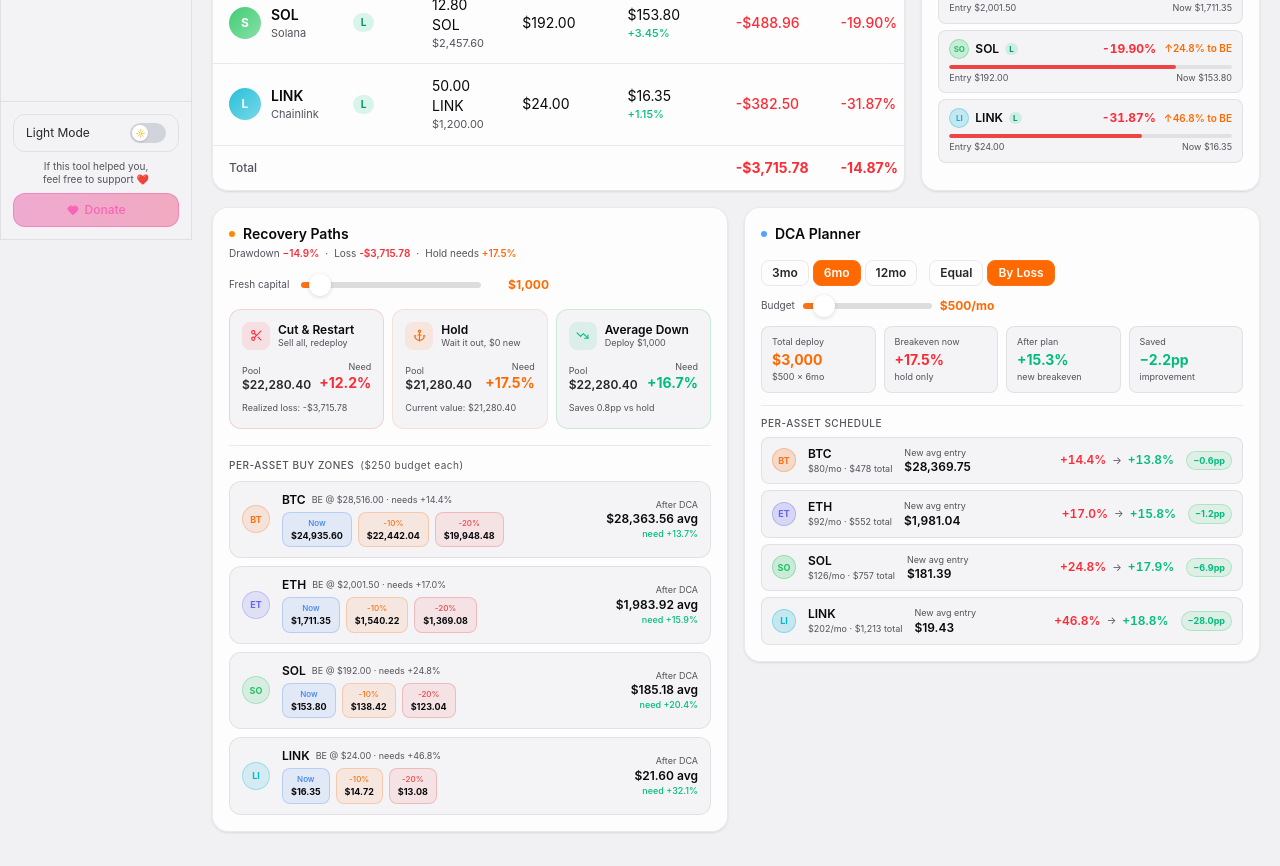
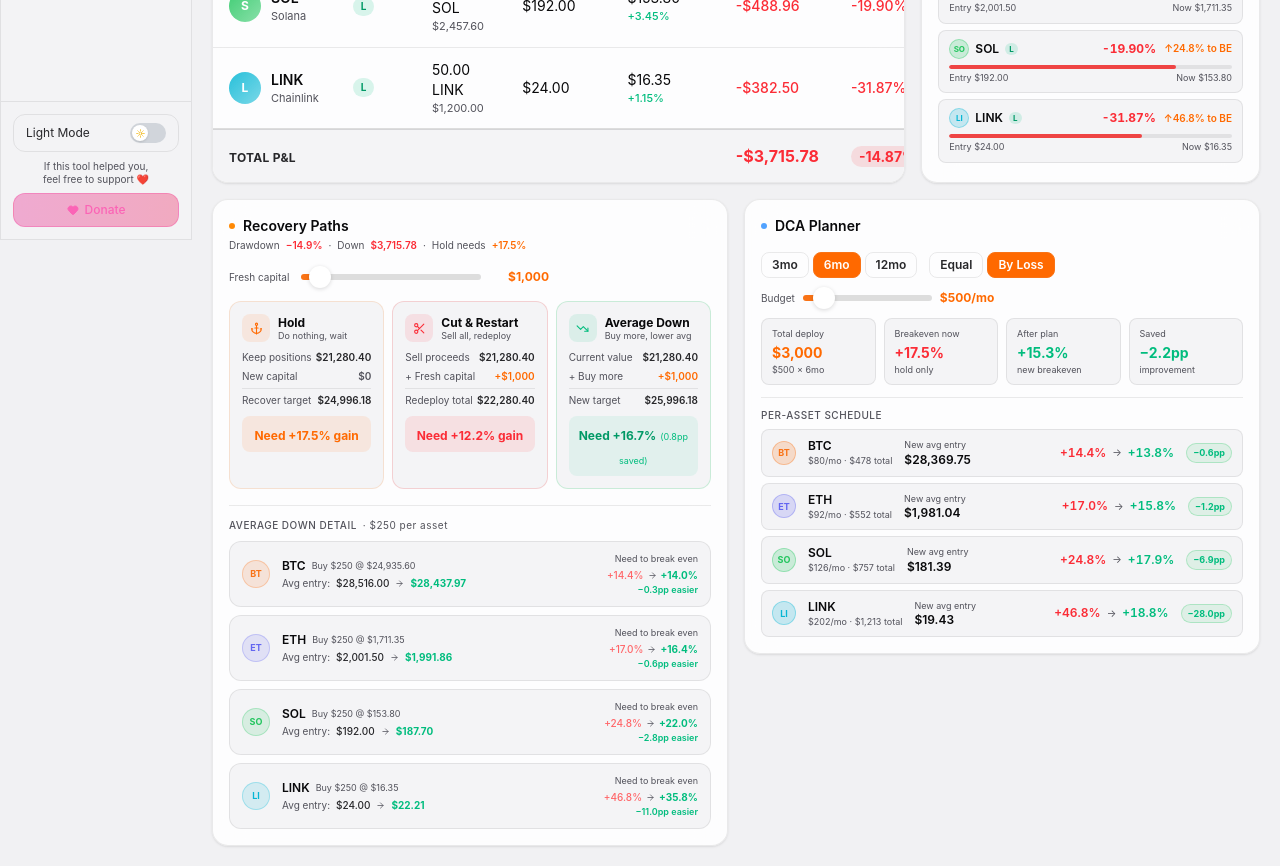
Before and after one commit to Claudecode31st/undoloss, a Next.js app: page /dashboard in a window 1280 px wide. Shown: the part 560-1426 px from the top of the page. Built offline with nearby package versions, Linux system fonts and the light colour scheme.

Commit message:
Redesign Recovery Paths cards with clear step-by-step math; style total row

```diff
--- a/components/dashboard/PortfolioTable.tsx
+++ b/components/dashboard/PortfolioTable.tsx
@@ -237,10 +237,18 @@
           </tbody>
           {assets.length > 0 && (
             <tfoot>
-              <tr style={{ borderTop: '1px solid var(--border-strong)' }}>
-                <td colSpan={5} className="px-4 py-3 text-xs t-3 font-medium">Total</td>
-                <td className={`px-4 py-3 text-sm font-bold ${totalPnL >= 0 ? 'text-emerald-500' : 'text-red-500'}`}>{fmtCurrency(totalPnL)}</td>
-                <td className={`px-4 py-3 text-sm font-bold ${totalPnLPct >= 0 ? 'text-emerald-500' : 'text-red-500'}`}>{fmtPercent(totalPnLPct)}</td>
+              <tr style={{ borderTop: '2px solid var(--border-strong)', background: 'var(--surface-deep)' }}>
+                <td colSpan={5} className="px-4 py-3.5">
+                  <span className="text-xs font-bold t-2 uppercase tracking-wide">Total P&L</span>
+                </td>
+                <td className={`px-4 py-3.5 text-base font-bold ${totalPnL >= 0 ? 'text-emerald-500' : 'text-red-500'}`}>
+                  {fmtCurrency(totalPnL)}
+                </td>
+                <td className={`px-4 py-3.5`}>
+                  <span className={`text-sm font-bold px-2 py-0.5 rounded-full ${totalPnLPct >= 0 ? 'bg-emerald-500/12 text-emerald-500' : 'bg-red-500/12 text-red-500'}`}>
+                    {fmtPercent(totalPnLPct)}
+                  </span>
+                </td>
                 <td />
               </tr>
             </tfoot>
--- a/components/dashboard/RecoveryPanel.tsx
+++ b/components/dashboard/RecoveryPanel.tsx
@@ -1,9 +1,9 @@
 'use client';
 import { useState } from 'react';
-import { Scissors, Anchor, TrendingDown } from 'lucide-react';
+import { Scissors, Anchor, TrendingDown, ArrowRight } from 'lucide-react';
 import GlassCard from '@/components/ui/GlassCard';
 import { CryptoAsset } from '@/lib/types';
-import { calcPortfolioStats, fmtCurrency } from '@/lib/calculations';
+import { calcPortfolioStats, fmtCurrency, fmtPercent } from '@/lib/calculations';
 
 interface RecoveryPanelProps {
   assets: CryptoAsset[];
@@ -21,69 +21,65 @@
 
   const stats = calcPortfolioStats(assets);
   const { totalValue: cur, totalInvested: inv } = stats;
+  const pnlAmt = cur - inv;
   const pnlPct = inv > 0 ? ((cur - inv) / inv) * 100 : 0;
-  const drawdown = Math.abs(Math.min(pnlPct, 0));
-  const lossAmt = cur - inv;
+  const isProfit = pnlAmt >= 0;
+  const drawdown = isProfit ? 0 : Math.abs(pnlPct);
 
-  const holdReq = pctGainNeeded(inv, cur);
-  const cutPool = cur + freshCapital;
-  const cutReq = inv > cutPool ? pctGainNeeded(inv, cutPool) : 0;
-  const cutAlreadyBE = inv <= cutPool;
-  const dcaNewInv = inv + freshCapital;
+  // ── Path math ──────────────────────────────────────────
+  // Hold: keep everything, no new money
+  const holdTarget = inv;
+  const holdNeed = pctGainNeeded(holdTarget, cur);
+
+  // Cut & Restart: sell now → proceeds + fresh → redeploy
+  const cutProceeds = cur;
+  const cutPool = cutProceeds + freshCapital;
+  const cutTarget = inv; // need to get back to what you originally put in
+  const cutNeed = pctGainNeeded(cutTarget, cutPool);
+  const cutCovered = cutPool >= cutTarget;
+
+  // Average Down: add fresh capital to existing positions
   const dcaPool = cur + freshCapital;
-  const dcaReq = dcaNewInv > dcaPool ? pctGainNeeded(dcaNewInv, dcaPool) : 0;
-  const dcaAlreadyBE = dcaNewInv <= dcaPool;
+  const dcaTarget = inv + freshCapital; // new higher bar since you're adding money
+  const dcaNeed = pctGainNeeded(dcaTarget, dcaPool);
+  const dcaCovered = dcaPool >= dcaTarget;
 
   const perAssetBudget = freshCapital / Math.max(assets.length, 1);
   const sorted = [...assets].sort((a, b) => b.currentPrice * b.amount - a.currentPrice * a.amount);
 
-  const paths = [
-    {
-      icon: Scissors, label: 'Cut & Restart', sub: 'Sell all, redeploy', color: 'text-red-500',
-      bg: 'bg-red-500/10', border: 'rgba(239,68,68,0.2)',
-      metric: cutAlreadyBE ? null : cutReq,
-      pool: fmtCurrency(cutPool),
-      already: cutAlreadyBE,
-      note: `Realized loss: ${fmtCurrency(lossAmt)}`,
-    },
-    {
-      icon: Anchor, label: 'Hold', sub: 'Wait it out, $0 new', color: 'text-orange-500',
-      bg: 'bg-orange-500/10', border: 'rgba(251,146,60,0.2)',
-      metric: holdReq,
-      pool: fmtCurrency(cur),
-      already: holdReq <= 0,
-      note: `Current value: ${fmtCurrency(cur)}`,
-    },
-    {
-      icon: TrendingDown, label: 'Average Down', sub: `Deploy ${fmtCurrency(freshCapital, 0)}`, color: 'text-emerald-500',
-      bg: 'bg-emerald-500/10', border: 'rgba(34,197,94,0.2)',
-      metric: dcaAlreadyBE ? null : dcaReq,
-      pool: fmtCurrency(dcaPool),
-      already: dcaAlreadyBE,
-      note: freshCapital > 0 && !dcaAlreadyBE
-        ? `Saves ${(holdReq - dcaReq).toFixed(1)}pp vs hold`
-        : 'Set capital > $0 to see impact',
-    },
-  ];
-
   return (
     <GlassCard className="p-4">
-      {/* Header + slider inline */}
+      {/* ── Header ── */}
       <div className="flex items-center justify-between gap-4 mb-4 flex-wrap">
         <div>
           <h2 className="text-sm font-semibold t-1 flex items-center gap-2">
             <span className="w-1.5 h-1.5 rounded-full bg-orange-400" />
             Recovery Paths
           </h2>
-          <div className="text-[10px] t-3 mt-0.5">
-            Drawdown <span className="text-red-500 font-semibold">−{drawdown.toFixed(1)}%</span>
-            <span className="mx-1.5">·</span>
-            Loss <span className="text-red-500 font-semibold">{fmtCurrency(lossAmt)}</span>
-            <span className="mx-1.5">·</span>
-            Hold needs <span className="text-orange-500 font-semibold">+{holdReq.toFixed(1)}%</span>
+          <div className="text-[10px] t-3 mt-0.5 flex items-center gap-1.5 flex-wrap">
+            {isProfit ? (
+              <>
+                <span className="text-emerald-500 font-semibold">+{pnlPct.toFixed(1)}% ROI</span>
+                <span>·</span>
+                <span className="text-emerald-500 font-semibold">{fmtCurrency(pnlAmt)} above cost</span>
+                <span>·</span>
+                <span className="t-3">All paths covered</span>
+              </>
+            ) : (
+              <>
+                <span>Drawdown</span>
+                <span className="text-red-500 font-semibold">−{drawdown.toFixed(1)}%</span>
+                <span>·</span>
+                <span>Down</span>
+                <span className="text-red-500 font-semibold">{fmtCurrency(Math.abs(pnlAmt))}</span>
+                <span>·</span>
+                <span>Hold needs</span>
+                <span className="text-orange-500 font-semibold">+{holdNeed.toFixed(1)}%</span>
+              </>
+            )}
           </div>
         </div>
-        {/* Compact capital slider */}
+        {/* Fresh capital slider */}
         <div className="flex items-center gap-3 min-w-[200px] flex-1 max-w-xs">
           <span className="text-[10px] t-3 whitespace-nowrap">Fresh capital</span>
           <input
@@ -103,102 +99,190 @@
         </div>
       </div>
 
-      {/* Three path cards */}
+      {/* ── Three strategy cards ── */}
       <div className="grid grid-cols-3 gap-2 mb-4">
-        {paths.map(({ icon: Icon, label, sub, color, bg, border, metric, pool, already, note }) => (
-          <div key={label} className="rounded-xl p-3" style={{ background: 'var(--surface-deep)', border: `1px solid ${border}` }}>
-            <div className="flex items-center gap-2 mb-2.5">
-              <div className={`w-7 h-7 rounded-lg ${bg} flex items-center justify-center flex-shrink-0`}>
-                <Icon size={13} className={color} />
+
+        {/* 1. Hold */}
+        <div className="rounded-xl p-3 flex flex-col gap-2" style={{ background: 'var(--surface-deep)', border: '1px solid rgba(251,146,60,0.2)' }}>
+          <div className="flex items-center gap-2">
+            <div className="w-7 h-7 rounded-lg bg-orange-500/10 flex items-center justify-center flex-shrink-0">
+              <Anchor size={13} className="text-orange-500" />
             </div>
             <div>
-                <div className="text-xs font-semibold t-1 leading-tight">{label}</div>
-                <div className="text-[9px] t-3 leading-tight">{sub}</div>
+              <div className="text-xs font-bold t-1 leading-tight">Hold</div>
+              <div className="text-[9px] t-3 leading-tight">Do nothing, wait</div>
             </div>
           </div>
-            <div className="flex items-end justify-between">
-              <div>
-                <div className="text-[9px] t-3">Pool</div>
-                <div className="text-xs font-semibold t-2">{pool}</div>
+          {/* Steps */}
+          <div className="space-y-1">
+            <div className="flex items-center justify-between text-[10px]">
+              <span className="t-3">Keep positions</span>
+              <span className="font-semibold t-2">{fmtCurrency(cur)}</span>
             </div>
-              <div className="text-right">
-                <div className="text-[9px] t-3">Need</div>
-                {already
-                  ? <div className="text-xs font-bold text-emerald-500">✓ Covered</div>
-                  : <div className={`text-sm font-bold ${color}`}>+{metric?.toFixed(1)}%</div>
+            <div className="flex items-center justify-between text-[10px]">
+              <span className="t-3">New capital</span>
+              <span className="font-semibold t-3">$0</span>
+            </div>
+            <div className="h-px" style={{ background: 'var(--border)' }} />
+            <div className="flex items-center justify-between text-[10px]">
+              <span className="t-3">Recover target</span>
+              <span className="font-semibold t-2">{fmtCurrency(holdTarget)}</span>
+            </div>
+          </div>
+          {/* Result */}
+          <div className={`rounded-lg px-2.5 py-1.5 text-center ${holdNeed <= 0 ? 'bg-emerald-500/10' : 'bg-orange-500/10'}`}>
+            {holdNeed <= 0
+              ? <span className="text-xs font-bold text-emerald-500">✓ Already covered</span>
+              : <span className="text-xs font-bold text-orange-500">Need +{holdNeed.toFixed(1)}% gain</span>
             }
           </div>
         </div>
-            <div className="mt-2 text-[9px] t-3 leading-relaxed">{note}</div>
+
+        {/* 2. Cut & Restart */}
+        <div className="rounded-xl p-3 flex flex-col gap-2" style={{ background: 'var(--surface-deep)', border: '1px solid rgba(239,68,68,0.2)' }}>
+          <div className="flex items-center gap-2">
+            <div className="w-7 h-7 rounded-lg bg-red-500/10 flex items-center justify-center flex-shrink-0">
+              <Scissors size={13} className="text-red-500" />
             </div>
-        ))}
+            <div>
+              <div className="text-xs font-bold t-1 leading-tight">Cut & Restart</div>
+              <div className="text-[9px] t-3 leading-tight">Sell all, redeploy</div>
+            </div>
+          </div>
+          {/* Steps */}
+          <div className="space-y-1">
+            <div className="flex items-center justify-between text-[10px]">
+              <span className="t-3">Sell proceeds</span>
+              <span className="font-semibold t-2">{fmtCurrency(cutProceeds)}</span>
+            </div>
+            <div className="flex items-center justify-between text-[10px]">
+              <span className="t-3">+ Fresh capital</span>
+              <span className="font-semibold text-orange-500">+{fmtCurrency(freshCapital, 0)}</span>
+            </div>
+            <div className="h-px" style={{ background: 'var(--border)' }} />
+            <div className="flex items-center justify-between text-[10px]">
+              <span className="t-3">Redeploy total</span>
+              <span className="font-semibold t-2">{fmtCurrency(cutPool)}</span>
+            </div>
+          </div>
+          {/* Result */}
+          <div className={`rounded-lg px-2.5 py-1.5 text-center ${cutCovered ? 'bg-emerald-500/10' : 'bg-red-500/10'}`}>
+            {cutCovered
+              ? <span className="text-xs font-bold text-emerald-500">✓ Already covered</span>
+              : <span className="text-xs font-bold text-red-500">Need +{cutNeed.toFixed(1)}% gain</span>
+            }
+          </div>
         </div>
 
-      {/* Per-asset buy zones — compact rows */}
+        {/* 3. Average Down */}
+        <div className="rounded-xl p-3 flex flex-col gap-2" style={{ background: 'var(--surface-deep)', border: '1px solid rgba(34,197,94,0.2)' }}>
+          <div className="flex items-center gap-2">
+            <div className="w-7 h-7 rounded-lg bg-emerald-500/10 flex items-center justify-center flex-shrink-0">
+              <TrendingDown size={13} className="text-emerald-500" />
+            </div>
+            <div>
+              <div className="text-xs font-bold t-1 leading-tight">Average Down</div>
+              <div className="text-[9px] t-3 leading-tight">Buy more, lower avg</div>
+            </div>
+          </div>
+          {/* Steps */}
+          <div className="space-y-1">
+            <div className="flex items-center justify-between text-[10px]">
+              <span className="t-3">Current value</span>
+              <span className="font-semibold t-2">{fmtCurrency(cur)}</span>
+            </div>
+            <div className="flex items-center justify-between text-[10px]">
+              <span className="t-3">+ Buy more</span>
+              <span className="font-semibold text-orange-500">+{fmtCurrency(freshCapital, 0)}</span>
+            </div>
+            <div className="h-px" style={{ background: 'var(--border)' }} />
+            <div className="flex items-center justify-between text-[10px]">
+              <span className="t-3">New target</span>
+              <span className="font-semibold t-2">{fmtCurrency(dcaTarget)}</span>
+            </div>
+          </div>
+          {/* Result */}
+          <div className={`rounded-lg px-2.5 py-1.5 text-center ${dcaCovered ? 'bg-emerald-500/10' : 'bg-emerald-500/8'}`}>
+            {dcaCovered
+              ? <span className="text-xs font-bold text-emerald-500">✓ Already covered</span>
+              : (
+                <div>
+                  <span className="text-xs font-bold text-emerald-600">Need +{dcaNeed.toFixed(1)}%</span>
+                  {holdNeed > 0 && (
+                    <span className="text-[9px] text-emerald-500 ml-1">
+                      ({(holdNeed - dcaNeed).toFixed(1)}pp saved)
+                    </span>
+                  )}
+                </div>
+              )
+            }
+          </div>
+        </div>
+      </div>
+
+      {/* ── Per-asset DCA rows ── */}
+      {freshCapital > 0 && (
         <div className="border-t pt-3" style={{ borderColor: 'var(--border)' }}>
           <div className="text-[10px] t-3 uppercase tracking-wider font-medium mb-2">
-          Per-Asset Buy Zones
-          <span className="ml-1.5 normal-case font-normal">({fmtCurrency(perAssetBudget, 0)} budget each)</span>
+            Average Down Detail
+            <span className="ml-1.5 normal-case font-normal">· {fmtCurrency(perAssetBudget, 0)} per asset</span>
           </div>
           <div className="space-y-2">
             {sorted.map((asset) => {
               const assetCost = asset.entryPrice * asset.amount;
-            const assetGainNeeded = asset.currentPrice > 0
+              const gainNeededNow = asset.currentPrice > 0
                 ? Math.max(0, ((asset.entryPrice / asset.currentPrice) - 1) * 100)
                 : 0;
-            const stageCapital = perAssetBudget / 3;
-            const zones = [0, -10, -20].map((dropPct) => {
-              const zp = asset.currentPrice * (1 + dropPct / 100);
-              return { dropPct, price: zp, deploy: stageCapital };
-            });
 
-            // New avg after deploying all 3 stages
-            const extraTokens = zones.reduce((s, z) => s + (z.price > 0 ? z.deploy / z.price : 0), 0);
-            const newTotalTokens = asset.amount + extraTokens;
+              // Buy more at current price with budget
+              const newTokens = asset.currentPrice > 0 ? perAssetBudget / asset.currentPrice : 0;
+              const newTotalTokens = asset.amount + newTokens;
               const newTotalCost = assetCost + perAssetBudget;
               const newAvg = newTotalTokens > 0 ? newTotalCost / newTotalTokens : 0;
-            const newNeed = asset.currentPrice > 0 ? Math.max(0, ((newAvg / asset.currentPrice) - 1) * 100) : 0;
+              const gainNeededAfter = asset.currentPrice > 0
+                ? Math.max(0, ((newAvg / asset.currentPrice) - 1) * 100)
+                : 0;
+              const improvement = gainNeededNow - gainNeededAfter;
 
               return (
                 <div key={asset.id} className="flex items-center gap-3 px-3 py-2.5 rounded-xl"
                   style={{ background: 'var(--surface-deep)', border: '1px solid var(--border)' }}>
-                {/* Asset id */}
+                  {/* Avatar */}
                   <div className="w-7 h-7 rounded-full flex items-center justify-center text-[9px] font-bold flex-shrink-0"
                     style={{ backgroundColor: asset.color + '22', border: `1px solid ${asset.color}44`, color: asset.color }}>
                     {asset.symbol.slice(0, 2)}
                   </div>
+                  {/* Info */}
                   <div className="flex-1 min-w-0">
-                  <div className="flex items-center gap-1.5 mb-1">
+                    <div className="flex items-center gap-1.5">
                       <span className="text-xs font-semibold t-1">{asset.symbol}</span>
-                    <span className="text-[9px] t-3">BE @ {fmtCurrency(asset.entryPrice)} · needs +{assetGainNeeded.toFixed(1)}%</span>
+                      <span className="text-[9px] t-3">Buy {fmtCurrency(perAssetBudget, 0)} @ {fmtCurrency(asset.currentPrice)}</span>
                     </div>
-                  {/* Zone chips */}
-                  <div className="flex gap-1.5">
-                    {zones.map((z) => (
-                      <div key={z.dropPct} className="rounded-lg px-2 py-1 text-center"
-                        style={{
-                          background: z.dropPct === 0 ? 'rgba(59,130,246,0.1)' : z.dropPct === -10 ? 'rgba(249,115,22,0.1)' : 'rgba(239,68,68,0.1)',
-                          border: `1px solid ${z.dropPct === 0 ? 'rgba(59,130,246,0.25)' : z.dropPct === -10 ? 'rgba(249,115,22,0.25)' : 'rgba(239,68,68,0.25)'}`,
-                        }}>
-                        <div className="text-[8px] font-medium" style={{ color: z.dropPct === 0 ? '#3b82f6' : z.dropPct === -10 ? '#f97316' : '#ef4444' }}>
-                          {z.dropPct === 0 ? 'Now' : `${z.dropPct}%`}
-                        </div>
-                        <div className="text-[9px] font-bold t-1">{fmtCurrency(z.price)}</div>
-                      </div>
-                    ))}
+                    <div className="flex items-center gap-1.5 mt-0.5">
+                      <span className="text-[10px] t-3">Avg entry:</span>
+                      <span className="text-[10px] font-medium t-2">{fmtCurrency(asset.entryPrice)}</span>
+                      <ArrowRight size={9} className="t-3" />
+                      <span className="text-[10px] font-bold text-emerald-500">{fmtCurrency(newAvg)}</span>
                     </div>
                   </div>
-                {/* After full DCA */}
+                  {/* Before → After */}
                   <div className="text-right flex-shrink-0">
-                  <div className="text-[9px] t-3">After DCA</div>
-                  <div className="text-xs font-semibold t-1">{fmtCurrency(newAvg)} avg</div>
-                  <div className="text-[9px] text-emerald-500 font-medium">need +{newNeed.toFixed(1)}%</div>
+                    <div className="text-[9px] t-3 mb-0.5">Need to break even</div>
+                    <div className="flex items-center gap-1 justify-end">
+                      <span className="text-[10px] font-medium text-red-400">+{gainNeededNow.toFixed(1)}%</span>
+                      <ArrowRight size={9} className="t-3" />
+                      <span className="text-[10px] font-bold text-emerald-500">+{gainNeededAfter.toFixed(1)}%</span>
+                    </div>
+                    {improvement > 0.1 && (
+                      <div className="text-[9px] font-semibold text-emerald-500">−{improvement.toFixed(1)}pp easier</div>
+                    )}
                   </div>
                 </div>
               );
             })}
           </div>
         </div>
+      )}
     </GlassCard>
   );
 }
```
Lines whose indentation alone changed are shown as unchanged.
